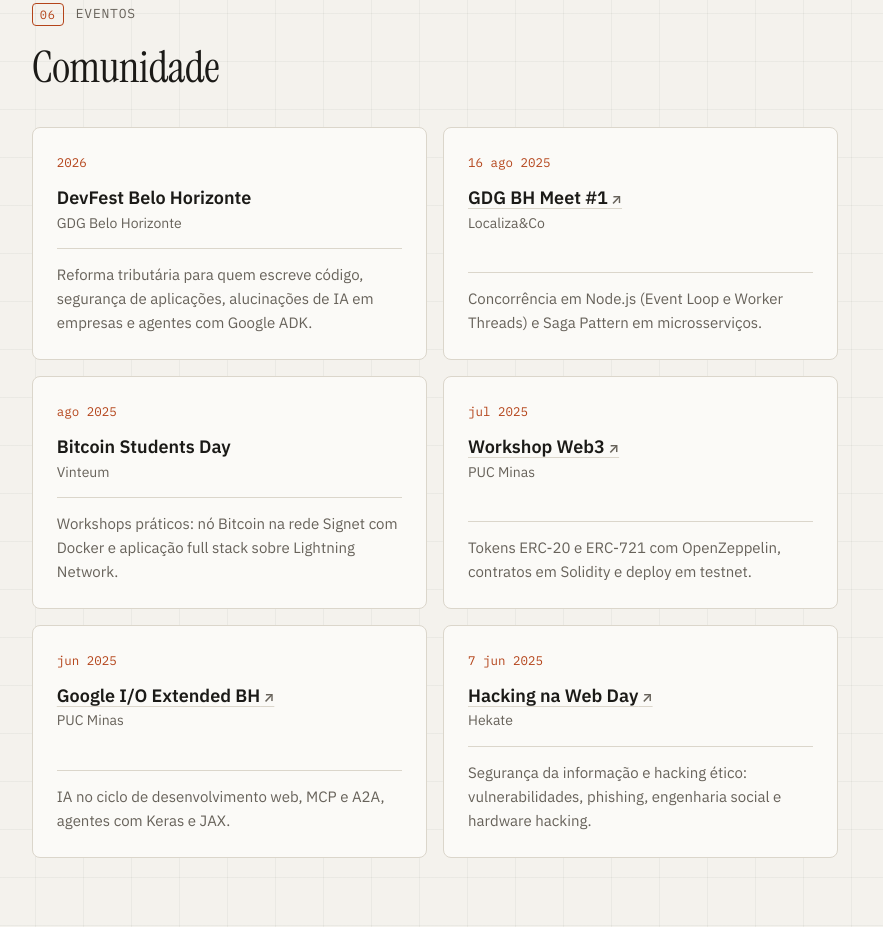
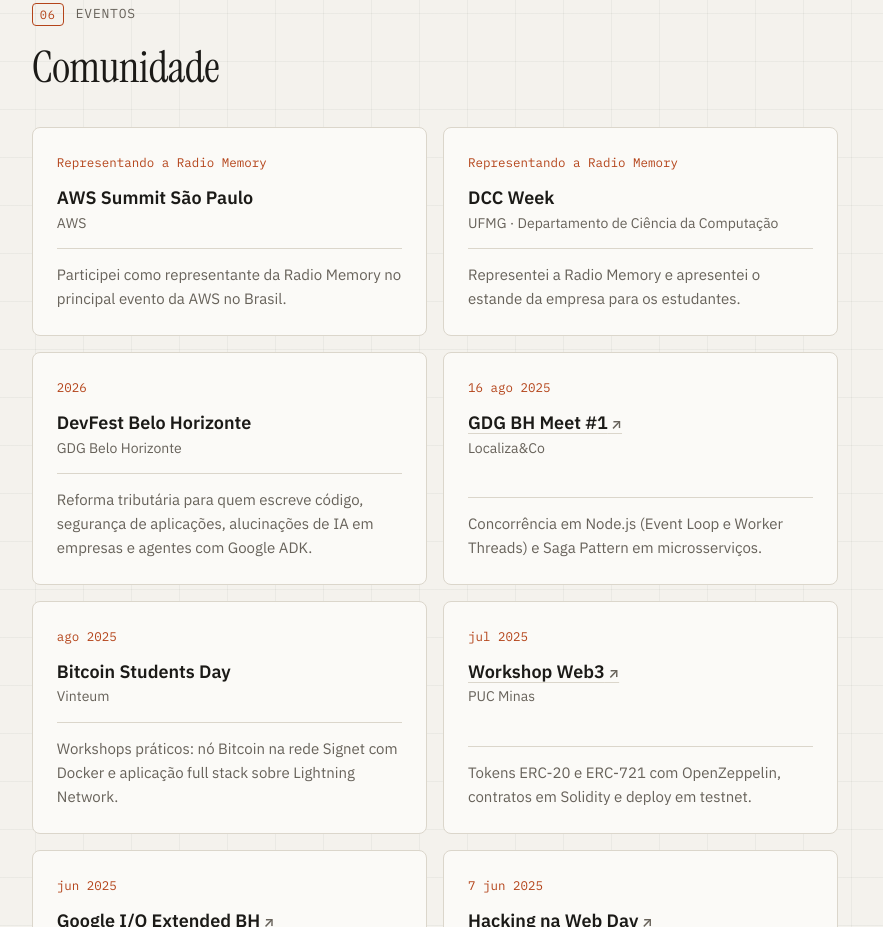
Before and after one commit to Deywid12/Portifolio-Deywid, a plain HTML site: page index.html in a window 1280 px wide. Shown: the part 8099-9026 px from the top of the page, without its empty margins (397-1280 px from the left). Drawn offline with Linux system fonts and the light colour scheme.

Commit message:
Eventos: AWS Summit São Paulo e DCC Week UFMG pela Radio Memory
Co-Authored-By: Claude Opus 5.5 <noreply@anthropic.com>

```diff
--- a/index.html
+++ b/index.html
@@ -456,6 +456,18 @@
 
         <ul class="events">
           <li class="event">
+            <p class="event__date">Representando a Radio Memory</p>
+            <h3>AWS Summit São Paulo</h3>
+            <p class="event__where">AWS</p>
+            <p>Participei como representante da Radio Memory no principal evento da AWS no Brasil.</p>
+          </li>
+          <li class="event">
+            <p class="event__date">Representando a Radio Memory</p>
+            <h3>DCC Week</h3>
+            <p class="event__where">UFMG · Departamento de Ciência da Computação</p>
+            <p>Representei a Radio Memory e apresentei o estande da empresa para os estudantes.</p>
+          </li>
+          <li class="event">
             <p class="event__date">2026</p>
             <h3>DevFest Belo Horizonte</h3>
             <p class="event__where">GDG Belo Horizonte</p>
```
